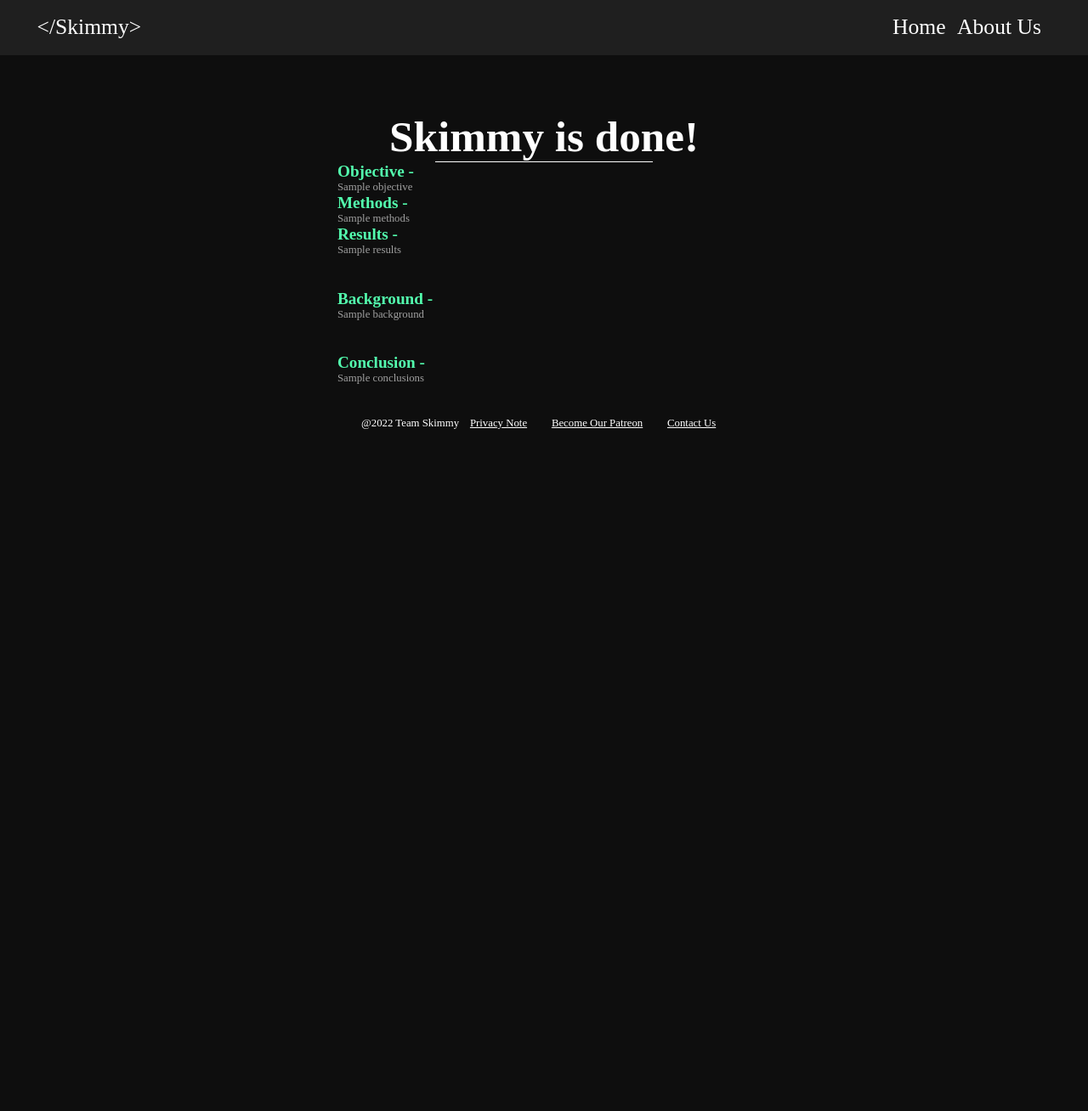
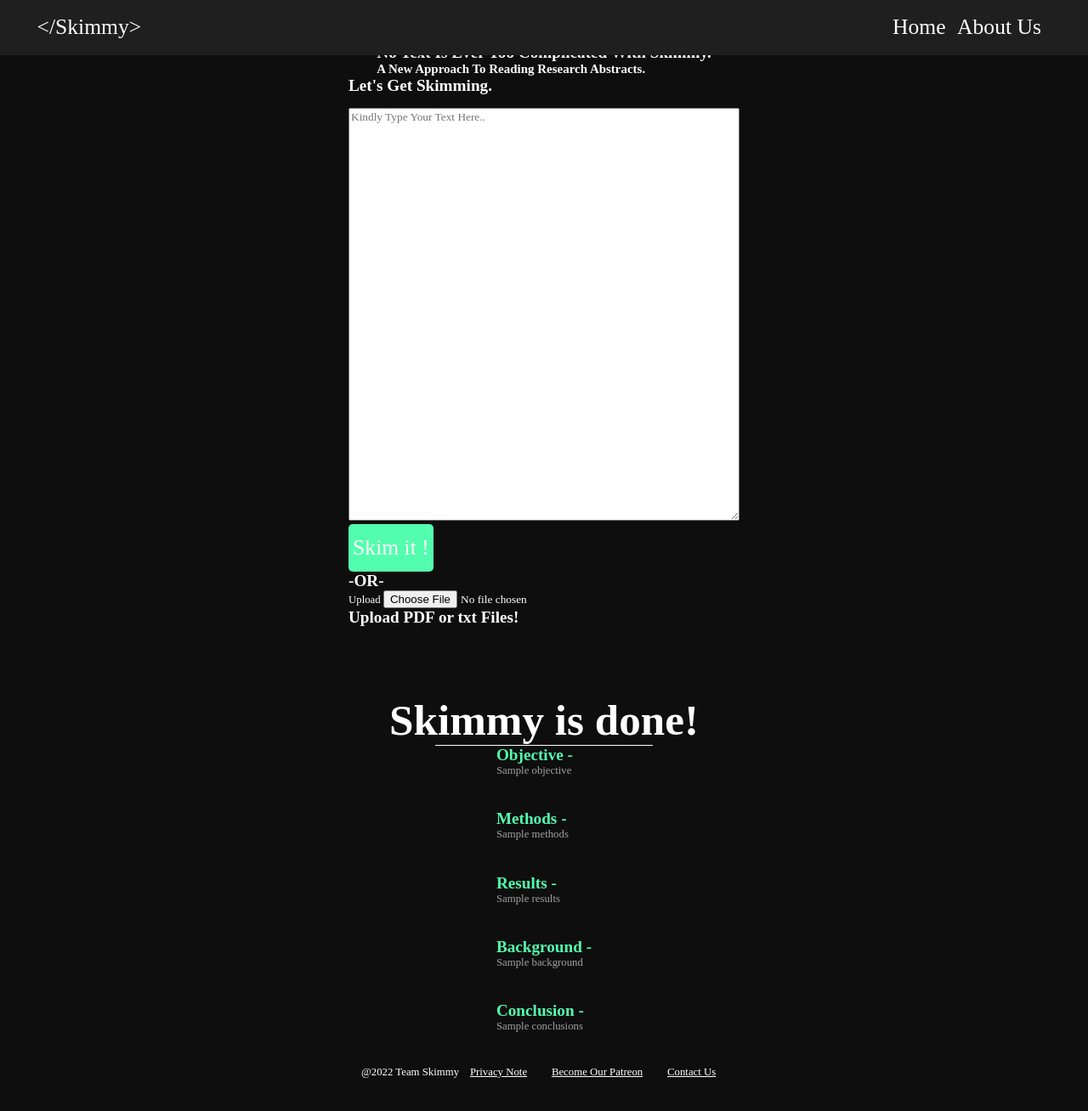
Before and after one commit to xytyz/SkimNRead, a Flask app: template templates/skimmit.html in a window 1280 px wide. Shown: the whole page at 85% size. Before the commit the page ends 505 px from the top, so only its background shows below. Run offline with Flask 2, Linux system fonts and the light colour scheme; the template is opened without the code that fills it: most values are stand-ins (such as "Sample title", 1, 10 or a date in 2020).

Commit message:
Update skimmit.html

```diff
--- a/templates/skimmit.html
+++ b/templates/skimmit.html
@@ -29,34 +29,64 @@
             </div>
 <!-- Actual Body of the Page -->
         <div class="container">
+
+                                <!-- Page One-->
+
             <div class="header" id="pageOne">
+                <h2 class="heading">No Text Is Ever <span class="highlight">Too Complicated</span> With Skimmy.</h2>
+                <h3 class="subHeading">A New Approach To Reading  Research Abstracts.</h3>
+                <div class="vl"></div>
+            </div>
 
-            </div>
             <div class="form" id="pageOne">
+                <div class="SkimForm"><h2>Let's Get Skimming.</h2></div>
+                <br>
+                <div class="inputArea">
+                    <div class="textbox">
+                        <form action="{{ url_for('index') }}"  method="POST">
+                            <textarea name="paragraph_text" cols="60" rows="30" placeholder="Kindly Type Your Text Here.." ></textarea>
+                            <br>
+                            <button class="textbt">Skim it !</button>
+                        </form>
+                    </div>
 
+                    <div class="separator">
+                    </div>
+
+                    <div class="uploadpart">
+                        <div class="or"><h2>-OR-</h2></div>
+                        <form method="post" enctype="multipart/form-data">
+                            <label for="upload-file">Upload</label>
+                            <input type="file" name="myfile" id="upload-file" />
+                            <br>
+                        </form>
+                        <div><h2> Upload PDF or txt Files! </h2> </div>
+                    </div>
+                </div>
             </div>
             <div class="story" id="pageOne">
+            </div>
 
-            </div>
+                                <!-- Page Two-->
+
             <div class="sucess" id="pageTwo">
                 <h1>Skimmy is done!</h1>
                 <hr>
             </div>
             <div class="content" id="pageTwo">
                 <h1 class="OutputHeader">Objective - </h1>
-                <div class="Output" id="Methods"><div id="output">{{ objective }}</div>
+                    <div class="Output" id="output">{{ objective }}</div>
                 <h1 class="OutputHeader">Methods - </h1>
-                <div class="Output" id="Methods"><div id="output">{{ methods}}</div>
+                    <div class="Output" id="Methods">{{ methods}}</div>
                 <h1 class="OutputHeader">Results - </h1>
-                <div class="Output" id="Results" >{{ results }}</div>
+                    <div class="Output" id="Results" >{{ results }}</div>
                 <h1 class="OutputHeader">Background - </h1>
-                <div class="Output" id="Background">{{ background }}</div>
+                    <div class="Output" id="Background">{{ background }}</div>
                 <h1 class="OutputHeader">Conclusion - </h1>
-                <div class="Output" id="Conclusion">{{ conclusions }}</div>
+                    <div class="Output" id="Conclusion">{{ conclusions }}</div>
             </div>
-        </div>
 <!-- Bottom Text of Page -->
-        <div class="bottomText">
+        <footer class="bottomText">
             <div class="copyright">
                 @2022 Team Skimmy
             </div>
@@ -65,7 +95,7 @@
                     <a href="">Become Our Patreon</a>
                     <a href="">Contact Us</a>
             </div>
-        </div>
+        </footer>
     </div>
 </body>
 </html>
```
